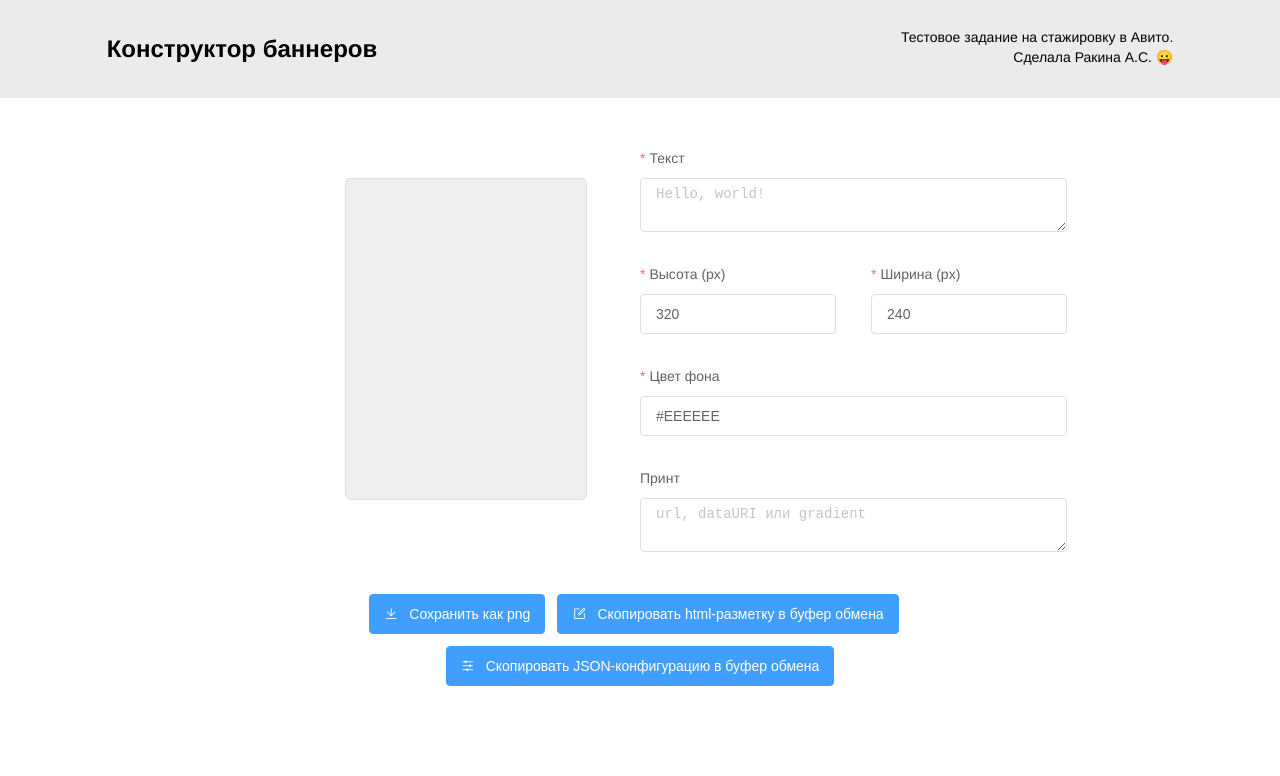
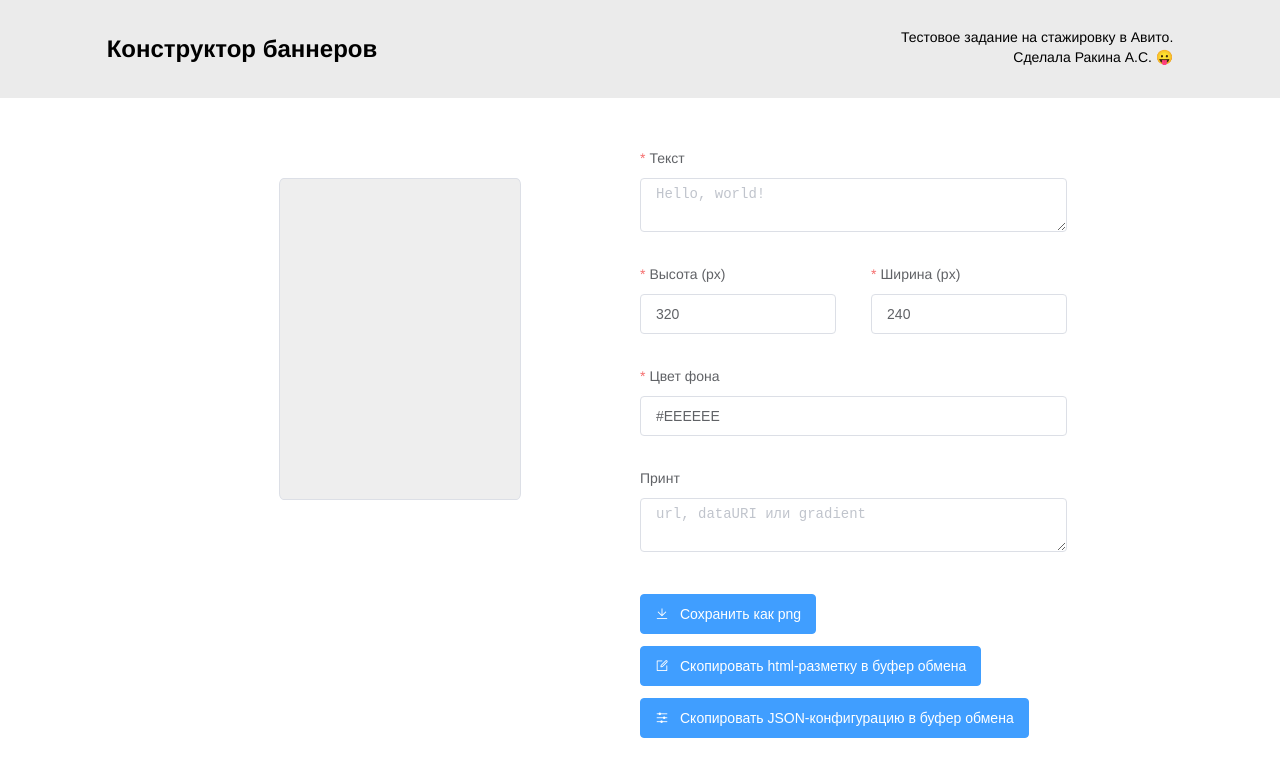
Before and after one commit to anninwonderland/avito-test, a Vue app: page / in a window 1280 px wide. Shown: the top 776 px of the page. Built offline with nearby package versions, Linux system fonts and the light colour scheme.

Commit message:
feat: add clonedeep + rearrange some components

```diff
--- a/package.json
+++ b/package.json
@@ -3,10 +3,11 @@
   "version": "0.1.0",
   "private": true,
   "scripts": {
-    "start": "vue-cli-service serve --port 3999"
+    "start": "vue-cli-service serve"
   },
   "dependencies": {
     "element-ui": "^2.13.2",
+    "lodash.clonedeep": "^4.5.0",
     "vue": "^2.6.11",
     "vuex": "^3.6.0"
   },
--- a/public/index.html
+++ b/public/index.html
@@ -15,13 +15,3 @@
     <!-- built files will be auto injected -->
   </body>
 </html>
-<style>
-    html,
-    body {
-        padding: 0;
-        margin: 0;
-        height: 100%;
-
-        font-family: Helvetica, serif;
-    }
-</style>
--- a/src/components/Form.vue
+++ b/src/components/Form.vue
@@ -49,6 +49,17 @@
           </el-form-item>
         </el-col>
       </el-row>
+      <el-row>
+        <el-col class="form__btns__container">
+          <el-button
+              v-for="(btn, index) in buttons" :key="index"
+              type="primary"
+              class="form__btn"
+              :icon="btn.icon"
+              @click.prevent="submit(btn.action)"
+          >{{ btn.text }}</el-button>
+        </el-col>
+      </el-row>
     </el-form>
   </div>
 </template>
@@ -57,12 +68,29 @@
 
 import { mapState, mapActions } from 'vuex'
 import regexp from '@/assets/constants/regexp'
+import cloneDeep from 'lodash.clonedeep'
 
 export default {
   name: 'Form',
   data() {
     return {
       form: null,
+      buttons: [
+        {
+          text: 'Сохранить как png',
+          action: this.saveToPng,
+          icon: 'el-icon-download'
+        },
+        {
+          text: 'Скопировать html-разметку в буфер обмена',
+          action: this.copyToHTML,
+          icon: 'el-icon-edit-outline'
+        }, {
+          text: 'Скопировать JSON-конфигурацию в буфер обмена',
+          action: this.copyToJSON,
+          icon: 'el-icon-s-operation'
+        }
+      ],
       rules: {
         text: [
           { required: true, validator: this.validateText, trigger: 'blur' }
@@ -77,13 +105,13 @@ export default {
           { required: true, validator: this.validateColor, trigger: 'blur' }
         ],
         'style.background-image': [
-          { validator: this.validateImage, trigger: 'blur' }
+          { required: false, validator: this.validateImage, trigger: 'blur' }
         ]
       }
     }
   },
   created() {
-    this.form = JSON.parse(JSON.stringify(this.banner))
+    this.fillForm()
   },
   computed: {
     ...mapState({
@@ -93,7 +121,17 @@ export default {
   methods: {
     ...mapActions({
       setBannerProp: 'banner/setBannerProp',
+      resetBanner: 'banner/resetBanner',
     }),
+
+    fillForm() {
+      this.form = cloneDeep(this.banner)
+    },
+
+    resetForm() {
+      this.resetBanner()
+      this.fillForm()
+    },
 
     validateText(rule, value, callback) {
       if (value === '') {
@@ -147,6 +185,22 @@ export default {
         return value
       }
       return `url(${value})`
+    },
+
+    submit(cb) {
+      this.$refs.form.validate((valid) => {
+        return valid ? cb() : false
+      })
+
+    },
+    saveToPng() {
+      console.log('save to png')
+    },
+    copyToHTML() {
+      console.log('copy to html')
+    },
+    copyToJSON() {
+      console.log('copy to json')
     }
   }
 }
@@ -154,4 +208,34 @@ export default {
 
 <style scoped>
 
+.form__btns__container {
+  margin-top: 20px;
+
+  display: flex;
+  flex-wrap: wrap;
+}
+
+.form__btn {
+  margin-right: 12px;
+  margin-bottom: 12px;
+  margin-left: 0;
+  padding: 10px 14px;
+
+  display: flex;
+  align-items: center;
+}
+
+.form__btn:last-child {
+  margin-right: 0;
+}
+
+@media (max-width: 768px) {
+  .form__btn {
+    width: 100%;
+
+    margin-right: 0;
+    margin-left: 0;
+  }
+}
+
 </style>
--- a/src/components/Preview.vue
+++ b/src/components/Preview.vue
@@ -44,7 +44,7 @@ export default {
 <style scoped>
 .banner__container {
   display: flex;
-  justify-content: flex-end;
+  justify-content: center;
 
   margin-top: 40px;
 }
@@ -93,8 +93,6 @@ export default {
 
 @media (max-width: 768px) {
   .banner__container {
-    justify-content: center;
-
     margin-top: 0;
     margin-bottom: 40px;
   }
--- a/src/main.js
+++ b/src/main.js
@@ -6,7 +6,7 @@ import ElementUI from 'element-ui'
 import 'element-ui/lib/theme-chalk/index.css'
 import 'element-ui/lib/theme-chalk/display.css'
 
-import '@/styles/element_ui.css'
+import '@/styles/index.css'
 
 Vue.config.productionTip = false
 
--- a/src/store/modules/banner.js
+++ b/src/store/modules/banner.js
@@ -1,18 +1,28 @@
+import cloneDeep from 'lodash.clonedeep'
+
 const state = () => ({
-    text: null,
+    text: '',
     link: '#',
     style: {
         width: 240,
         height: 320,
         'background-color': '#EEEEEE',
-        'background-image': null
+        'background-image': ''
     }
 })
+
+const basicBanner = cloneDeep(state)
 
 const actions = {
     setBannerProp ({ commit }, payload) {
         return new Promise( resolve => {
             commit('SET_BANNER_PROP', payload)
+            resolve()
+        })
+    },
+    resetBanner({ commit }) {
+        return new Promise( resolve => {
+            commit('RESET_BANNER')
             resolve()
         })
     },
@@ -30,8 +40,10 @@ const mutations = {
                 k[key] = value
             }
         }, state)
+    },
 
-        console.log(property, value)
+    RESET_BANNER_PROP: (state) => {
+        state.banner = basicBanner
     }
 }
 
--- a/src/styles/element_ui.css
+++ b/src/styles/element_ui.css
@@ -1,14 +1,14 @@
 /* override element-ui styles */
 
-.home__btn.el-button+.home__btn.el-button {
+.form__btn.el-button+.form__btn.el-button {
     margin-left: 0;
 }
 
-.home__btn i {
+.form__btn i {
     margin-right: 6px;
 }
 
-.home__btn span {
+.form__btn span {
     max-width: 100%;
     margin-left: 12px;
 
--- /dev/null
+++ b/src/styles/index.css
@@ -0,0 +1,10 @@
+@import 'element_ui.css';
+
+html,
+body {
+    padding: 0;
+    margin: 0;
+    height: 100%;
+
+    font-family: Helvetica, serif;
+}
--- a/src/views/Home.vue
+++ b/src/views/Home.vue
@@ -18,17 +18,6 @@
         <Form/>
       </el-col>
     </el-row>
-    <el-row>
-      <el-col :span="16" :offset="4" class="home__btns__container">
-          <el-button
-              v-for="(btn, index) in buttons" :key="index"
-              type="primary"
-              class="home__btn"
-              :icon="btn.icon"
-              @click.prevent="btn.action"
-          >{{ btn.text }}</el-button>
-      </el-col>
-    </el-row>
   </div>
 </template>
 
@@ -38,41 +27,10 @@ import Form from '@/components/Form'
 
 export default {
   name: "Home",
-  data() {
-    return {
-      buttons: [
-        {
-          text: 'Сохранить как png',
-          action: this.saveToPng,
-          icon: 'el-icon-download'
-        },
-        {
-          text: 'Скопировать html-разметку в буфер обмена',
-          action: this.copyToHTML,
-          icon: 'el-icon-edit-outline'
-        }, {
-          text: 'Скопировать JSON-конфигурацию в буфер обмена',
-          action: this.copyToJSON,
-          icon: 'el-icon-s-operation'
-        }
-      ]
-    }
-  },
   components: {
     Preview,
     Form
   },
-  methods: {
-    saveToPng() {
-      console.log('save to png')
-    },
-    copyToHTML() {
-
-    },
-    copyToJSON() {
-
-    }
-  }
 }
 </script>
 
@@ -108,40 +66,12 @@ export default {
 }
 
 .home__main {
-  margin-top: 40px;
-}
-
-.home__btns__container {
-  margin-top: 20px;
-
-  display: flex;
-  flex-wrap: wrap;
-  justify-content: center;
-}
-
-.home__btn {
-  margin-right: 12px;
-  margin-bottom: 12px;
-  margin-left: 0;
-  padding: 10px 14px;
-
-  display: flex;
-  align-items: center;
-}
-
-.home__btn:last-child {
-  margin-right: 0;
+  margin: 40px 0 60px;
 }
 
 @media (max-width: 768px) {
   .home__header__caption {
     text-align: start;
   }
-  .home__btn {
-    width: 100%;
-
-    margin-right: 0;
-    margin-left: 0;
-  }
 }
 </style>
--- /dev/null
+++ b/vue.config.js
@@ -0,0 +1,6 @@
+module.exports = {
+    devServer: {
+        host: 'localhost',
+        port: '3999'
+    }
+}
```
Also changed, not shown: 1 other file (tests, documents, lock files or other folders).
